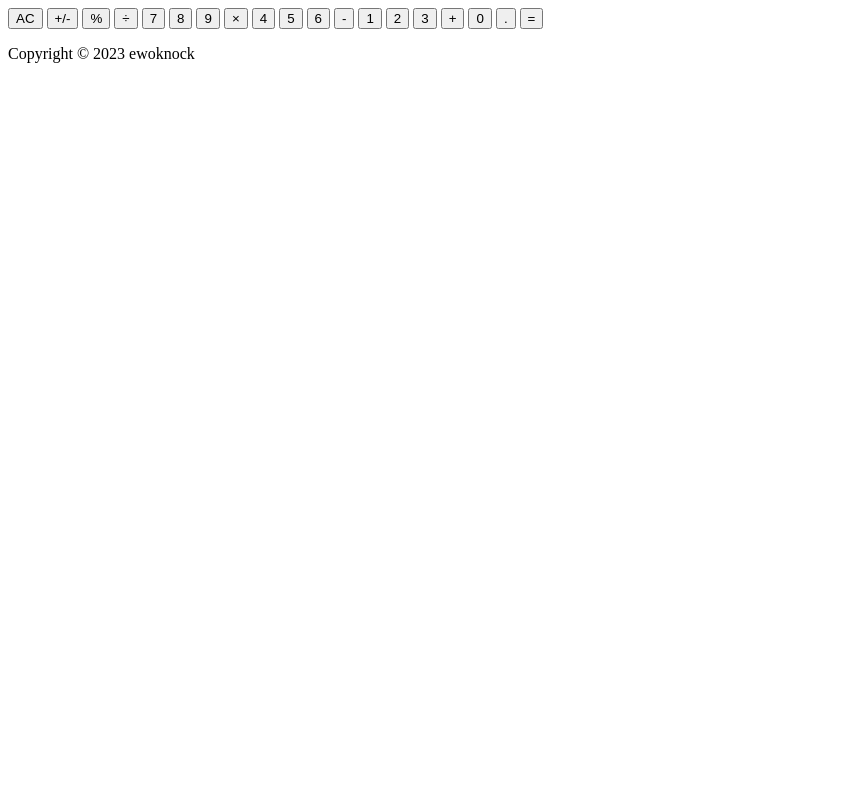
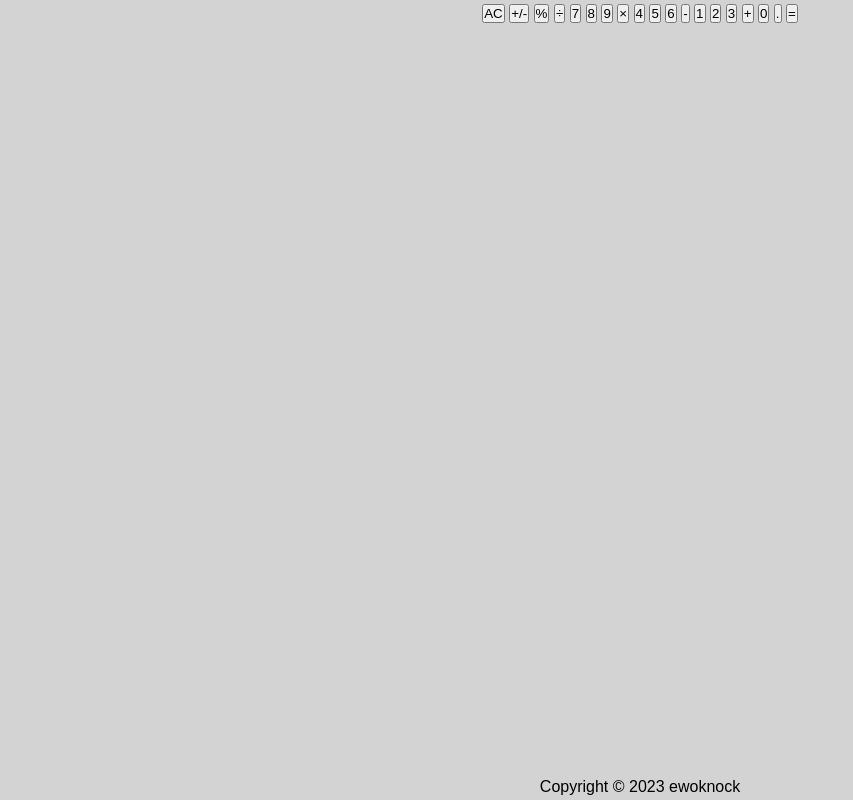
Before and after one commit to ewoknock/odin-calculator, a plain HTML site: page index.html in a window 1280 px wide. Shown: the whole page, without its empty margins (0-853 px from the left). Drawn offline with Linux system fonts and the light colour scheme.

Commit message:
Creates footer and pushes it to the bottom

```diff
--- a/index.html
+++ b/index.html
@@ -35,8 +35,7 @@
 
             </div>
         </main>
-    </body>
-    <footer>
+        <footer class="footer">
             <p>
                 Copyright ©
                 <script>
@@ -45,4 +44,6 @@
                 ewoknock
               </p>
         </footer>
+    </body>
+
 </html>
--- a/stylesheets/styles.css
+++ b/stylesheets/styles.css
@@ -0,0 +1,41 @@
+:root{
+    --primary-dark: rgb(51,51,51);
+    --primary-light: white;
+    --primary-background: lightgrey;
+}
+
+*,
+*::before,
+*::after{
+    box-sizing: border-box;
+    padding: 0;
+    margin: 0;
+}
+
+html{
+    position: relative;
+    min-height: 100%;
+}
+
+body{
+    background-color: var(--primary-background);
+    font-family: Arial, Helvetica, sans-serif;
+    line-height: 1.6;
+    min-height: 100vh;
+    display: flex;
+    flex-direction: column;
+}
+
+/* MAIN */
+
+.main{
+    display: flex;
+    align-items: center;
+    justify-content: center;
+    flex-direction: column;
+}
+
+.footer{
+    margin-top: auto;
+    text-align: center;
+}
```
Lines whose indentation alone changed are shown as unchanged.
